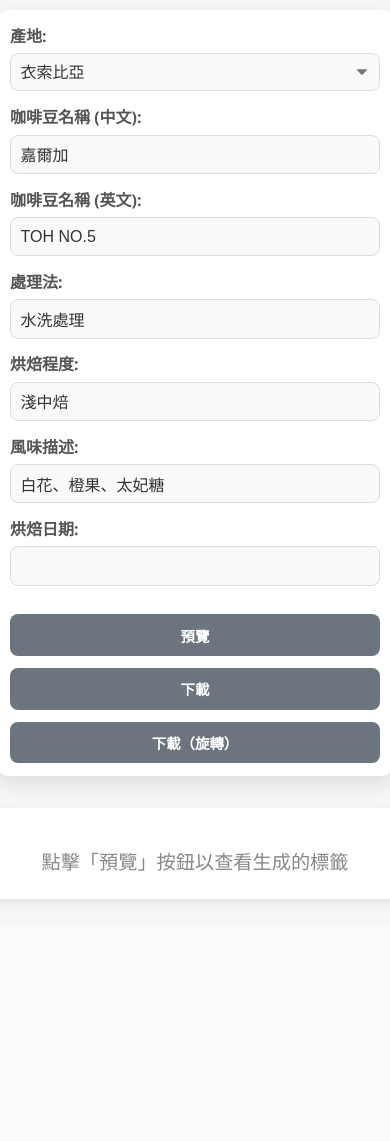
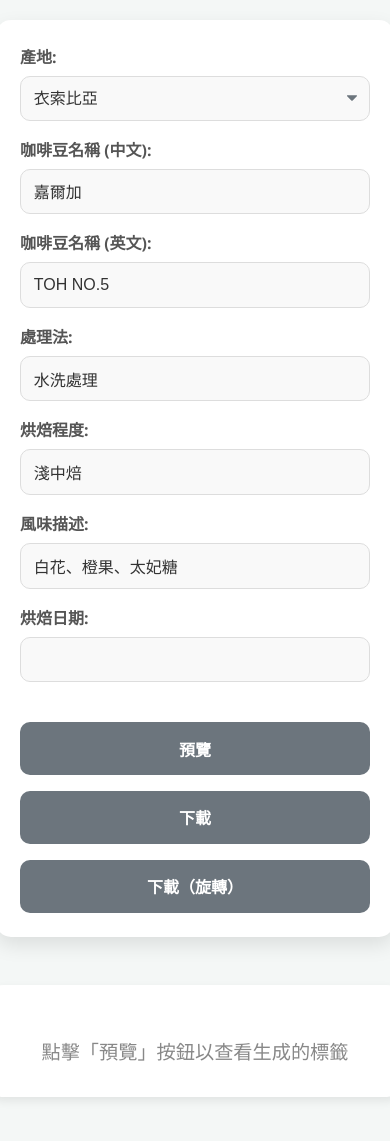
Before and after one commit to howieeeeeeeeee/coffee_bean_label_creator, a Flask app: page / in a window 390 px wide. Before the commit the page ends 905 px from the top, so only its background shows below. Run offline with Flask 3, Linux system fonts and the light colour scheme.

Commit message:
Feat: Refine mobile layout and add rounded styles

```diff
--- a/static/css/style.css
+++ b/static/css/style.css
@@ -7,13 +7,13 @@ body {
     align-items: flex-start; /* Align to top, content will scroll if needed */
     min-height: 100vh;
     margin: 0;
-    padding: 20px; /* Slightly reduced padding from 30px */
+    padding: 25px; /* Increased padding for more margin */
     box-sizing: border-box;
 }
 
 .main-content {
     display: flex;
-    gap: 1em; /* Reduced gap */
+    gap: 1.5em; /* Increased gap */
     width: 100%;
     max-width: 1200px; /* Max width for the whole content */
     align-items: stretch; /* Make children stretch to same height */
@@ -21,8 +21,8 @@ body {
 
 form {
     background-color: #ffffff; /* White background for form */
-    padding: 1.5em; /* Reduced padding */
-    border-radius: 12px;
+    padding: 2em; /* Increased padding */
+    border-radius: 15px; /* More rounded */
     box-shadow: 0 8px 20px rgba(0, 0, 0, 0.1); /* Softer shadow */
     flex: 1; /* Take equal space */
     min-width: 300px; /* Minimum width for form */
@@ -30,16 +30,16 @@ form {
 
 label {
     display: block;
-    margin-bottom: 0.4em; /* Reduced margin */
+    margin-bottom: 0.5em; /* Increased margin */
     font-weight: 600;
     color: #555;
 }
 
 input, select {
     width: 100%;
-    padding: 0.8em; /* Slightly reduced padding */
-    margin-bottom: 0.8em; /* Reduced margin */
-    border-radius: 8px;
+    padding: 1em; /* Increased padding */
+    margin-bottom: 1em; /* Increased margin */
+    border-radius: 10px; /* More rounded */
     border: 1px solid #ddd; /* Lighter border */
     background-color: #f9f9f9;
     color: #333;
@@ -67,22 +67,22 @@ input:focus, select:focus {
 .controls {
     display: flex;
     flex-direction: column;
-    gap: 0.8em; /* Reduced gap */
-    margin-top: 1em; /* Reduced margin */
+    gap: 1em; /* Increased gap */
+    margin-top: 1.5em; /* Increased margin */
 }
 
 .download-buttons {
     display: grid;
     grid-template-columns: 1fr 1fr;
-    gap: 0.8em; /* Reduced gap */
+    gap: 1em; /* Increased gap */
 }
 
 button {
-    padding: 0.8em; /* Reduced padding */
-    border-radius: 8px;
+    padding: 1em; /* Increased padding */
+    border-radius: 10px; /* More rounded */
     border: none;
     cursor: pointer;
-    font-size: 1em; /* Slightly reduced font size */
+    font-size: 1.1em; /* Increased font size */
     font-weight: 600;
     transition: background-color 0.3s ease, transform 0.2s ease;
 }
@@ -123,8 +123,8 @@ button {
     flex: 1; /* Take equal space */
     min-width: 300px; /* Minimum width for preview */
     background-color: #ffffff; /* White background for preview */
-    padding: 1.5em; /* Reduced padding */
-    border-radius: 12px;
+    padding: 2em; /* Increased padding */
+    border-radius: 15px; /* More rounded */
     box-shadow: 0 4px 10px rgba(0, 0, 0, 0.08);
     flex-direction: column;
     justify-content: center;
@@ -143,7 +143,7 @@ button {
 .placeholder-message {
     color: #888;
     font-size: 1.2em;
-    margin-top: 15px; /* Reduced margin */
+    margin-top: 20px; /* Increased margin */
 }
 
 /* Responsive adjustments */
@@ -156,13 +156,13 @@ button {
     form, #preview-container {
         width: 100%;
         max-width: 550px; /* Limit width when stacked */
-        margin-bottom: 1em; /* Reduced margin */
+        margin-bottom: 1.5em; /* Increased margin */
     }
 }
 
 @media (max-width: 768px) {
     form {
-        padding: 1.2em; /* Reduced padding */
+        padding: 1.5em; /* Increased padding */
     }
 
     .download-buttons {
@@ -170,22 +170,22 @@ button {
     }
 
     button {
-        font-size: 0.9em; /* Reduced font size */
-        padding: 0.7em; /* Reduced padding */
+        font-size: 1em; /* Increased font size */
+        padding: 0.9em; /* Increased padding */
     }
 }
 
 @media (max-width: 480px) {
     body {
-        padding: 10px;
+        padding: 20px; /* Increased padding */
     }
 
     form {
-        padding: 0.8em; /* Reduced padding */
+        padding: 1.5em; /* Increased padding */
     }
 
     input, select {
-        padding: 0.6em; /* Reduced padding */
-        margin-bottom: 0.8em; /* Reduced margin */
+        padding: 0.8em; /* Increased padding */
+        margin-bottom: 1em; /* Increased margin */
     }
 }
```
